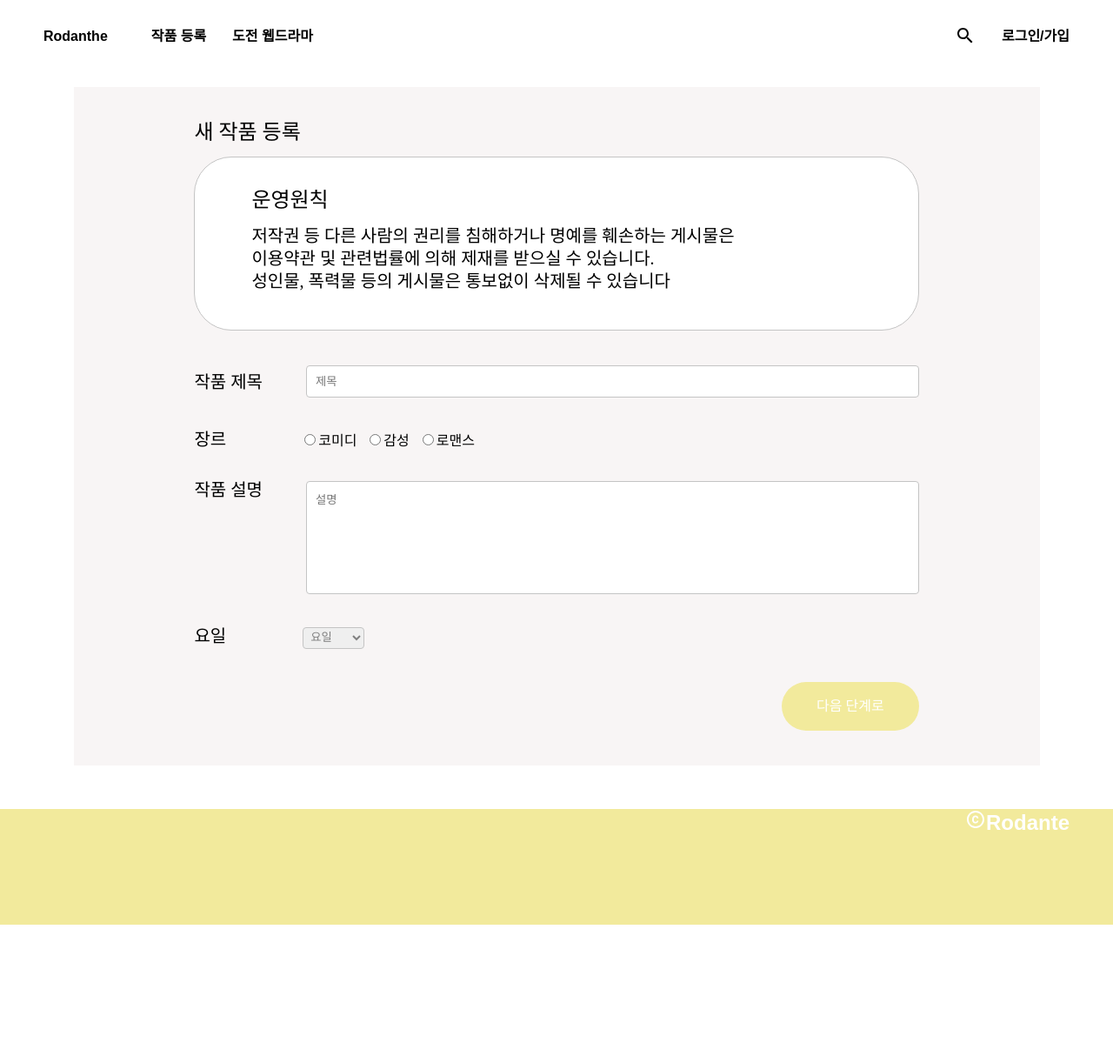
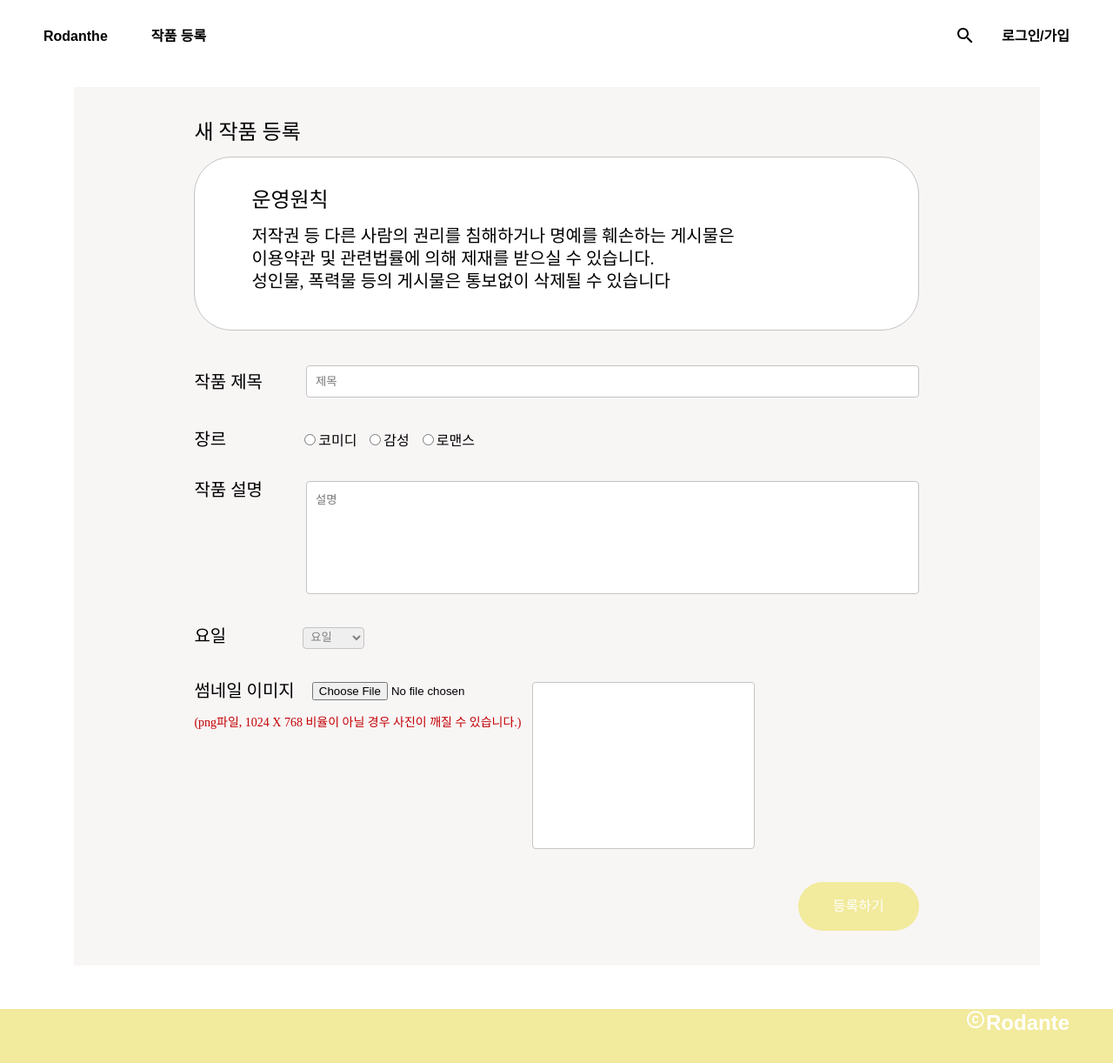
Before and after one commit to rlarlduf20/Rodante-FE, a Next.js app: page /videoRegi in a window 1280 px wide. Shown: the top 1222 px of the page at 87% size. Before the commit the page ends 1063 px from the top, so only its background shows below. Built offline with nearby package versions, Linux system fonts and the light colour scheme; no server answers; a web font is replaced by a local one.

Commit message:
이미지

```diff
--- a/src/components/common/layout/header/Navbar.tsx
+++ b/src/components/common/layout/header/Navbar.tsx
@@ -51,13 +51,6 @@ const Navbar = () => {
               </a>
             </Link>
           </div>
-          <div className="challenge">
-            <Link href="#">
-              <a>
-                <h1>도전 웹드라마</h1>
-              </a>
-            </Link>
-          </div>
         </div>
         <div className="none"></div>
         <div className="etc">
--- a/src/components/mypage/Profile.tsx
+++ b/src/components/mypage/Profile.tsx
@@ -8,7 +8,6 @@ const Profile = ({ myInfo }: MyPageProp) => {
       <div className="image"></div>
       <p className="nickname">{myInfo.name}</p>
       <button className="btn">프로필 관리</button>
-      <div className="membership">나의 멤버쉽</div>
     </ProfileBox>
   );
 };
--- a/src/components/videoRegi/VideoRegiForm.tsx
+++ b/src/components/videoRegi/VideoRegiForm.tsx
@@ -1,8 +1,247 @@
-import { useState, useEffect } from "react";
+// import { useState, useEffect } from "react";
+// import { VideoRegiFormBox } from "../../styles/videoRegipage/videoRegiBox";
+// import axios from "axios";
+// import Image from "next/image";
+// import AWS from "aws-sdk";
+// import ReactS3Client from "react-aws-s3-typescript";
+
+// const VideoRegiForm = () => {
+//   const [imgSrc, setImgSrc] = useState("");
+//   const encodeFileToBase64 = (fileBlob: any) => {
+//     setFile(fileBlob);
+//     const reader: any = new FileReader();
+//     reader.readAsDataURL(fileBlob);
+//     return new Promise<void>((resolve) => {
+//       reader.onload = () => {
+//         setImgSrc(reader.result);
+//         resolve();
+//       };
+//     });
+//   };
+//   const [title, setTitle] = useState("");
+//   const [genre, setGenre] = useState("");
+//   const [description, setDescription] = useState("");
+//   const [dayOfWeek, setDayOfWeek] = useState("");
+//   const [isNext, setIsNext] = useState(false);
+//   const [workId, setWorkId] = useState(0);
+//   const [file, setFile] = useState<any>();
+//   const [me, setMe] = useState<any>();
+
+//   const onChangeTitle = (e: any) => {
+//     setTitle(e.target.value);
+//   };
+//   const onChangeDes = (e: any) => {
+//     setDescription(e.target.value);
+//   };
+//   const onChangeDayOfWeek = (e: any) => {
+//     setDayOfWeek(e.target.value);
+//   };
+
+//   const onSubmit = async (e: any) => {
+//     e.preventDefault();
+//     const access = localStorage.getItem("access_token");
+//     let data = {
+//       title,
+//       genre,
+//       description,
+//       dayOfWeek,
+//     };
+//     if (
+//       title === "" ||
+//       genre === "" ||
+//       description === "" ||
+//       dayOfWeek === ""
+//     ) {
+//       alert("모든 입력란을 채워주세요");
+//       return;
+//     }
+//     console.log(data);
+
+//     try {
+//       const res = await axios.post(
+//         `http://localhost:8080/user/work/${me.id}`,
+//         data,
+//         {
+//           headers: {
+//             Authorization: `Bearer ${access}`,
+//           },
+//         }
+//       );
+//       console.log(res.data);
+//       setWorkId(res.data);
+//       setIsNext(true);
+//       alert("썸네일 이미지를 등록해주세요");
+//       // window.location.replace("/");
+//     } catch (e) {
+//       console.error(e);
+//       alert("로그인이 필요한 서비스입니다.");
+//       // window.location.replace("/signin");
+//     }
+//   };
+
+//   const s3config = {
+//     bucketName: "rodanthe-s3",
+//     dirName: "UserImg",
+//     region: "ap-northeast-2",
+//     accessKeyId: `${process.env.NEXT_PUBLIC_S3_ACCESS}`,
+//     secretAccessKey: `${process.env.NEXT_PUBLIC_S3_SECRET}`,
+//   };
+
+//   const onRegi = async () => {
+//     const s3 = new ReactS3Client(s3config);
+//     const filename = `${workId}/${workId}`;
+//     const access = localStorage.getItem("access_token");
+//     try {
+//       const res = await s3.uploadFile(file, filename);
+//       console.log(res);
+//       console.log(workId);
+//       const res2 = await axios.post(
+//         `http://localhost:8080/work/get/workId/${workId}`,
+//         {
+//           headers: {
+//             Authorization: `Bearer ${access}`,
+//           },
+//         }
+//       );
+//       console.log(res2);
+//       alert("모든 등록 절차를 완료하였습니다.");
+//       window.location.replace("/");
+//     } catch (e) {
+//       console.error(e);
+//       alert("다시한번 시도해주세요");
+//     }
+//   };
+//   const getMe = async () => {
+//     const access = localStorage.getItem("access_token");
+
+//     try {
+//       const res = await axios.get("http://localhost:8080/user/me", {
+//         headers: {
+//           Authorization: `Bearer ${access}`,
+//         },
+//       });
+//       setMe(res.data);
+//       console.log(me);
+//     } catch (e) {
+//       console.error(e);
+//     }
+//   };
+//   useEffect(() => {
+//     getMe();
+//   }, []);
+//   return (
+//     <VideoRegiFormBox>
+//       {isNext ? (
+//         <div className="thumbnail">
+//           <p>썸네일 이미지</p>
+//           <input
+//             className="imgInput"
+//             type="file"
+//             accept="image/png"
+//             onChange={(e: any) => {
+//               encodeFileToBase64(e.target.files[0]);
+//             }}
+//           />
+//           <div className="imgBox">
+//             {imgSrc && <Image width={256} height={192} src={imgSrc} />}
+//           </div>
+//         </div>
+//       ) : (
+//         <>
+//           <div className="title">
+//             <p>작품 제목</p>
+//             <input
+//               placeholder="제목"
+//               className="titleInput"
+//               onChange={onChangeTitle}
+//             />
+//           </div>
+//           <div className="genre">
+//             <p>장르</p>
+//             <label>
+//               <input
+//                 type="radio"
+//                 name="genre"
+//                 value="comedy"
+//                 className="radio"
+//                 onChange={() => setGenre("comedy")}
+//               />
+//               코미디
+//             </label>
+//             <label>
+//               <input
+//                 type="radio"
+//                 name="genre"
+//                 value="mood"
+//                 className="radio"
+//                 onChange={() => setGenre("mood")}
+//               />
+//               감성
+//             </label>
+//             <label>
+//               <input
+//                 type="radio"
+//                 name="genre"
+//                 value="romance"
+//                 className="radio"
+//                 onChange={() => setGenre("romance")}
+//               />
+//               로맨스
+//             </label>
+//           </div>
+//           <div className="description">
+//             <p>작품 설명</p>
+//             <textarea
+//               placeholder="설명"
+//               className="desInput"
+//               onChange={onChangeDes}
+//             />
+//           </div>
+//           <div className="dayOfWeek">
+//             <p>요일</p>
+//             <select
+//               className="daySelect"
+//               onChange={onChangeDayOfWeek}
+//               defaultValue={""}
+//             >
+//               <option value="">요일</option>
+//               <option value="mon">월</option>
+//               <option value="tue">화</option>
+//               <option value="wed">수</option>
+//               <option value="thu">목</option>
+//               <option value="fri">금</option>
+//               <option value="sat">토</option>
+//               <option value="sun">일</option>
+//             </select>
+//           </div>
+//         </>
+//       )}
+//       {isNext ? (
+//         <div className="btn">
+//           <div className="prevBtn" onClick={() => setIsNext((prev) => !prev)}>
+//             이전 단계로
+//           </div>
+//           <div className="regiBtn" onClick={onRegi}>
+//             등록하기
+//           </div>
+//         </div>
+//       ) : (
+//         <div className="btn">
+//           <div className="regiBtn" onClick={onSubmit}>
+//             다음 단계로
+//           </div>
+//         </div>
+//       )}
+//     </VideoRegiFormBox>
+//   );
+// };
+
+// export default VideoRegiForm;
+
+import { useState, useEffect, useCallback } from "react";
 import { VideoRegiFormBox } from "../../styles/videoRegipage/videoRegiBox";
 import axios from "axios";
 import Image from "next/image";
-import AWS from "aws-sdk";
 import ReactS3Client from "react-aws-s3-typescript";
 
 const VideoRegiForm = () => {
@@ -22,9 +261,10 @@ const VideoRegiForm = () => {
   const [genre, setGenre] = useState("");
   const [description, setDescription] = useState("");
   const [dayOfWeek, setDayOfWeek] = useState("");
-  const [isNext, setIsNext] = useState(false);
   const [workId, setWorkId] = useState(0);
   const [file, setFile] = useState<any>();
+  const [fileName, setFileName] = useState("");
+  const [me, setMe] = useState<any>();
 
   const onChangeTitle = (e: any) => {
     setTitle(e.target.value);
@@ -36,8 +276,14 @@ const VideoRegiForm = () => {
     setDayOfWeek(e.target.value);
   };
 
-  const onSubmit = async (e: any) => {
-    e.preventDefault();
+  const s3config = {
+    bucketName: "rodanthe-s3",
+    dirName: "UserImg",
+    region: "ap-northeast-2",
+    accessKeyId: `${process.env.NEXT_PUBLIC_S3_ACCESS}`,
+    secretAccessKey: `${process.env.NEXT_PUBLIC_S3_SECRET}`,
+  };
+  const onRegi = async () => {
     const access = localStorage.getItem("access_token");
     let data = {
       title,
@@ -54,82 +300,75 @@ const VideoRegiForm = () => {
       alert("모든 입력란을 채워주세요");
       return;
     }
-    console.log(data);
     try {
-      const res = await axios.post("http://localhost:8080/user/work/2", data, {
+      const res = await axios.post(
+        `http://localhost:8080/user/work/${me.id}`,
+        data,
+        {
+          headers: {
+            Authorization: `Bearer ${access}`,
+          },
+        }
+      );
+
+      const s3 = new ReactS3Client(s3config);
+      const fileName = `${res.data}/${res.data}`;
+      await axios.post(`http://localhost:8080/work/get/workId/${res.data}`, {
         headers: {
           Authorization: `Bearer ${access}`,
         },
       });
-      console.log(res.data);
-      setWorkId(res.data);
-      setIsNext(true);
-      alert("썸네일 이미지를 등록해주세요");
-      // window.location.replace("/");
-    } catch (e) {
-      console.error(e);
-      alert("로그인이 필요한 서비스입니다.");
-      window.location.replace("/signin");
-    }
-  };
-
-  const s3config = {
-    bucketName: "rodanthe-s3",
-    dirName: "UserImg",
-    region: "ap-northeast-2",
-    accessKeyId: `${process.env.NEXT_PUBLIC_S3_ACCESS}`,
-    secretAccessKey: `${process.env.NEXT_PUBLIC_S3_SECRET}`,
-  };
-  const onRegi = async () => {
-    const s3 = new ReactS3Client(s3config);
-    const filename = `${workId}/${workId}`;
-    try {
-      const res = await s3.uploadFile(file, filename);
-      console.log(res);
+      await s3.uploadFile(file, fileName);
       alert("모든 등록 절차를 완료하였습니다.");
       window.location.replace("/");
     } catch (e) {
       console.error(e);
-      alert("다시한번 시도해주세요");
+      alert("로그인이 필요한 서비스입니다.");
+      // window.location.replace("/signin");
     }
-    // const upload = new AWS.S3.ManagedUpload({
-    //   params: {
-    //     Bucket: "rodanthe-s3",
-    //     Key: workId / workId + ".jpeg",
-    //     Body: file,
-    //   },
-    // });
-    // const promise = upload.promise();
-    // promise.then(
-    //   function () {
-    //     alert("등록완료");
+  };
+
+  // const imageRegi = async () => {
+  //   const s3 = new ReactS3Client(s3config);
+  //   const access = localStorage.getItem("access_token");
+  //   try {
+  //     console.log("filename2", fileName);
+  //     await axios.post(`http://localhost:8080/work/get/workId/${workId}`, {
+  //       headers: {
+  //         Authorization: `Bearer ${access}`,
+  //       },
+  //     });
+  //     await s3.uploadFile(file, fileName);
+  //     console.log("filename3", fileName);
+  //     console.log(workId);
+  //     alert("모든 등록 절차를 완료하였습니다.");
   //     window.location.replace("/");
-    //   },
-    //   function (err) {
-    //     console.error(err);
+  //   } catch (e) {
+  //     console.error(e);
   //     alert("다시한번 시도해주세요");
   //   }
-    // );
+  // };
+
+  const getMe = async () => {
+    const access = localStorage.getItem("access_token");
+
+    try {
+      const res = await axios.get("http://localhost:8080/user/me", {
+        headers: {
+          Authorization: `Bearer ${access}`,
+        },
+      });
+      setMe(res.data);
+      console.log(me);
+    } catch (e) {
+      console.error(e);
+    }
   };
+  useEffect(() => {
+    getMe();
+  }, []);
   return (
     <VideoRegiFormBox>
-      {isNext ? (
-        <div className="thumbnail">
-          <p>썸네일 이미지</p>
-          <input
-            className="imgInput"
-            type="file"
-            accept="image/png, image/jpeg"
-            onChange={(e: any) => {
-              encodeFileToBase64(e.target.files[0]);
-            }}
-          />
-          <div className="imgBox">
-            {imgSrc && <Image width={256} height={192} src={imgSrc} />}
-          </div>
-        </div>
-      ) : (
-        <>
       <div className="title">
         <p>작품 제목</p>
         <input
@@ -196,24 +435,28 @@ const VideoRegiForm = () => {
           <option value="sun">일</option>
         </select>
       </div>
-        </>
-      )}
-      {isNext ? (
+      <div className="thumbnail">
+        <p>썸네일 이미지</p>
+        <p className="warning">
+          (png파일, 1024 X 768 비율이 아닐 경우 사진이 깨질 수 있습니다.)
+        </p>
+        <input
+          className="imgInput"
+          type="file"
+          accept="image/png"
+          onChange={(e: any) => {
+            encodeFileToBase64(e.target.files[0]);
+          }}
+        />
+        <div className="imgBox">
+          {imgSrc && <Image width={256} height={192} src={imgSrc} />}
+        </div>
+      </div>
       <div className="btn">
-          <div className="prevBtn" onClick={() => setIsNext((prev) => !prev)}>
-            이전 단계로
-          </div>
         <div className="regiBtn" onClick={onRegi}>
           등록하기
         </div>
       </div>
-      ) : (
-        <div className="btn">
-          <div className="regiBtn" onClick={onSubmit}>
-            다음 단계로
-          </div>
-        </div>
-      )}
     </VideoRegiFormBox>
   );
 };
--- a/src/pages/eachWork.tsx
+++ b/src/pages/eachWork/[workId].tsx
@@ -1,4 +1,4 @@
-import EachWorkMain from "../components/eachWork";
+import EachWorkMain from "../../components/eachWork";
 
 const EachPage = () => {
   return <EachWorkMain />;
--- a/src/styles/mainpage/weeklyVideoSection.tsx
+++ b/src/styles/mainpage/weeklyVideoSection.tsx
@@ -70,12 +70,14 @@ export const VideoBox = styled.div`
 export const StyledVideoCard = styled.div<{ imgUri: any }>`
   width: 360px;
   height: 277px;
+
   @media (max-width: 700px) {
     width: 240px;
     height: 197px;
   }
   .cardImage {
     width: 100%;
+    cursor: pointer;
     @media (max-width: 700px) {
       height: 160px;
     }
--- a/src/styles/videoRegipage/videoRegiBox.tsx
+++ b/src/styles/videoRegipage/videoRegiBox.tsx
@@ -99,10 +99,16 @@ export const VideoRegiFormBox = styled.form`
   .thumbnail {
     display: flex;
     margin-bottom: 38px;
+    position: relative;
     p {
       margin-right: 20px;
     }
-
+    .warning {
+      position: absolute;
+      font-size: 14px;
+      top: 40px;
+      color: #c30004;
+    }
     .imgBox {
       width: 256px;
       height: 192px;
```
Also changed, not shown: src/components/mainpage/weeklyVideo/Video.tsx (+5 -2 lines), src/styles/layout.tsx (+7 -7 lines), src/styles/mypage/mypageBox.tsx (+3 -12 lines). Lines whose indentation alone changed are shown as unchanged.
